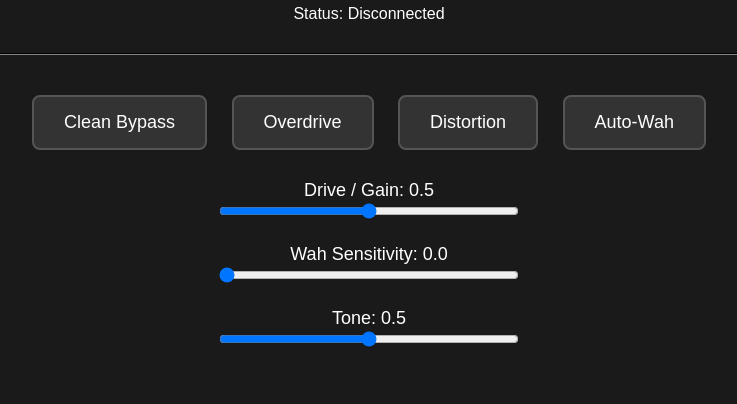
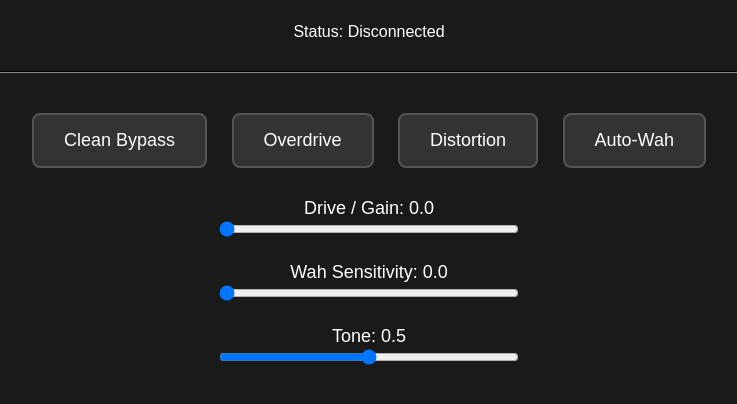
Before and after one commit to skittlz365/HaroldBox-GuitarPedal, a plain HTML site: page index.html in a window 1280 px wide. Shown: the part 212-616 px from the top of the page, without its empty margins (271-1008 px from the left). Drawn offline with Linux system fonts and the light colour scheme.

Commit message:
Refactor preset buttons and slider initial values
Updated preset buttons to send preset names directly to ESP32. Adjusted initial slider values for better user experience.

```diff
--- a/index.html
+++ b/index.html
@@ -13,21 +13,21 @@
 </head>
 <body>
 
-  <h1>🎸 &#x16BA;arold&#x16D2;ox</h1>
+  <h1>🎸 &#x16BA;arold&#x16D2;ox</h1>
   <button class="connect" onclick="connectBLE()">🔗 Connect to Pedal</button>
   <p id="status">Status: Disconnected</p>
 
   <hr style="border-color: #333; margin: 30px 0;">
 
-  <!-- Presets mapping to your Faust DSP parameters -->
-  <button class="effect" onclick="setPreset(0.0, 0.5, 0.0)">Clean Bypass</button>
-  <button class="effect" onclick="setPreset(0.7, 0.5, 0.0)">Overdrive</button>
-  <button class="effect" onclick="setPreset(1.0, 0.8, 0.0)">Distortion</button>
-  <button class="effect" onclick="setPreset(0.0, 0.5, 0.8)">Auto-Wah</button>
+  <!-- Presets mapping directly to ESP32 string command parser -->
+  <button class="effect" onclick="sendPreset('CLEAN', 0.0, 0.5, 0.0)">Clean Bypass</button>
+  <button class="effect" onclick="sendPreset('OVERDRIVE', 0.4, 0.6, 0.0)">Overdrive</button>
+  <button class="effect" onclick="sendPreset('DISTORTION', 1.0, 0.8, 0.0)">Distortion</button>
+  <button class="effect" onclick="sendPreset('AUTOWAH', 0.1, 0.5, 0.7)">Auto-Wah</button>
 
   <div class="slider-container">
-    <label>Drive / Gain: <span id="gainVal">0.5</span></label><br>
-    <input type="range" id="gainSlider" min="0" max="1" step="0.01" value="0.5" oninput="updateSlider('DRIVE', this.value, 'gainVal')">
+    <label>Drive / Gain: <span id="gainVal">0.0</span></label><br>
+    <input type="range" id="gainSlider" min="0" max="1" step="0.01" value="0.0" oninput="updateSlider('DRIVE', this.value, 'gainVal')">
   </div>
 
   <div class="slider-container">
@@ -74,8 +74,8 @@
       await pedalCharacteristic.writeValue(encoder.encode(prefix + ":" + val));
     }
 
-    async function setPreset(drive, tone, wah) {
-      // Update UI Sliders
+    async function sendPreset(presetName, drive, tone, wah) {
+      // Update UI Sliders to match preset values
       document.getElementById('gainSlider').value = drive;
       document.getElementById('gainVal').innerText = drive;
       document.getElementById('toneSlider').value = tone;
@@ -83,14 +83,11 @@
       document.getElementById('wahSlider').value = wah;
       document.getElementById('wahVal').innerText = wah;
 
-      // Send to ESP32
+      // Send the preset command string to ESP32 (e.g. "OVERDRIVE", "CLEAN")
       if (!pedalCharacteristic) return;
       const encoder = new TextEncoder();
-      await pedalCharacteristic.writeValue(encoder.encode("DRIVE:" + drive));
-      await new Promise(r => setTimeout(r, 50)); // small delay between writes
-      await pedalCharacteristic.writeValue(encoder.encode("TONE:" + tone));
-      await new Promise(r => setTimeout(r, 50));
-      await pedalCharacteristic.writeValue(encoder.encode("WAH:" + wah));
+      await pedalCharacteristic.writeValue(encoder.encode(presetName));
+      console.log("Sent Preset:", presetName);
     }
   </script>
 </body>
```
